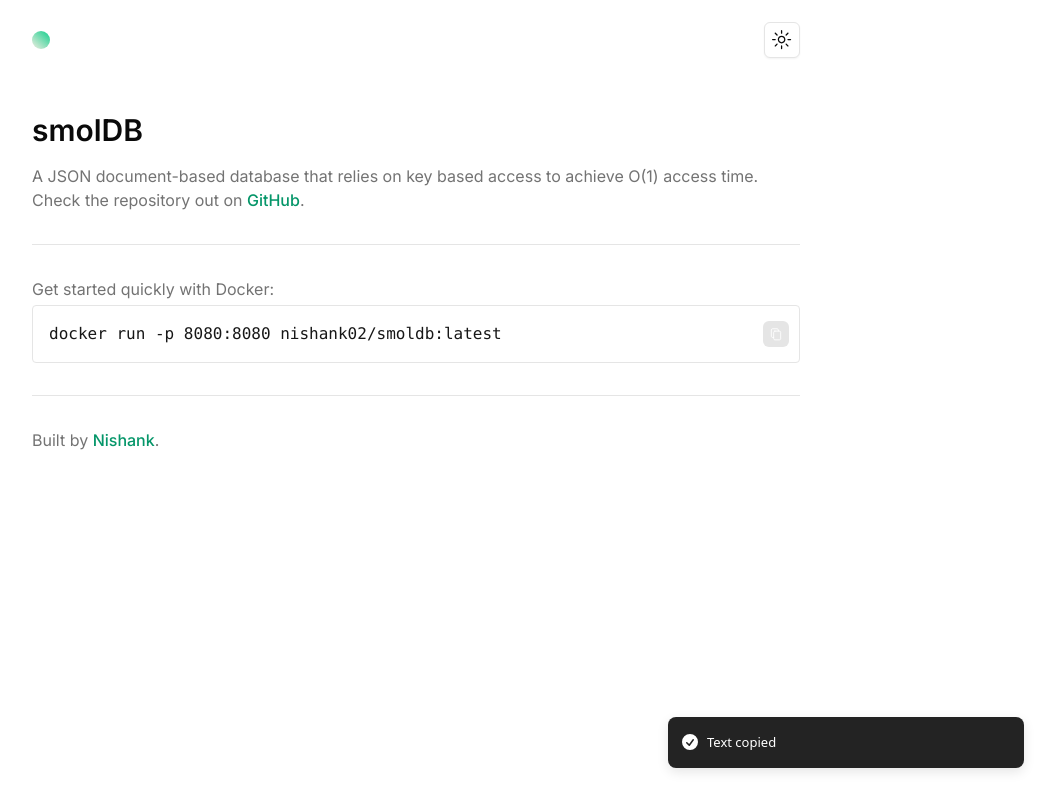
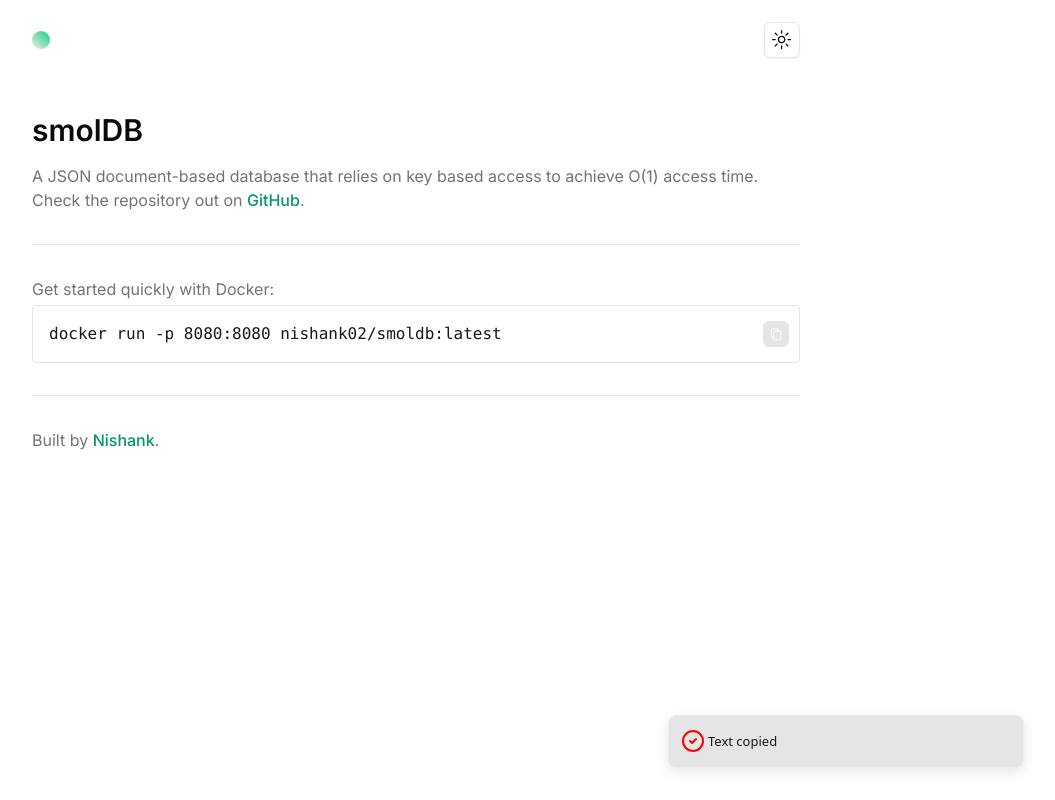
Before and after one commit to theMillenniumFalcon/smolDB, a Next.js app in the folder web/: page / in a window 1280 px wide. Both pictures are taken after a click on the button "Copy code". Shown: the whole page, without its empty margins (224-1279 px from the left). Built offline with nearby package versions, Linux system fonts and the light colour scheme.

Commit message:
changed ui

```diff
--- a/web/src/app/layout.tsx
+++ b/web/src/app/layout.tsx
@@ -7,6 +7,7 @@
 
 import { ThemeProvider } from "@/lib/theme/themeProvider"
 import { ModeToggle } from "@/components/theme/toggle"
+import { SuccessIcon } from "@/components/icons/successIcon"
 
 const inter = Inter({ subsets: ["latin"] })
 
@@ -40,11 +41,13 @@
               {children}
               <Toaster
                 toastOptions={{
-                  style: {
-                    background: '#232323',
-                    color: 'white',
-                    border: '#232323'
+                  classNames: {
+                    toast: 'bg-border',
+                    title: 'text-secondary-foreground',
                   },
+                }}
+                icons={{
+                  success: <SuccessIcon />,
                 }}
               />
             </div>
--- a/web/src/components/docker.tsx
+++ b/web/src/components/docker.tsx
@@ -24,7 +24,7 @@
 
   return (
     <div className="border border-border px-1 rounded mt-1 cursor-copy" onClick={onCopy}>
-        <code className="block whitespace-pre-wrap break-all px-3 pr-[62px] rounded text-sm md:text-base relative h-auto items-center text-white">
+        <code className="block whitespace-pre-wrap break-all px-3 pr-[62px] rounded text-sm md:text-base relative h-auto items-center">
                 <div className="my-4 text-secondary-foreground">
                     {`docker run -p 8080:8080 nishank02/smoldb:latest`}
                 </div>
--- /dev/null
+++ b/web/src/components/icons/successIcon.tsx
@@ -0,0 +1,15 @@
+export function SuccessIcon() {
+    return (
+        <svg
+            xmlns="http://www.w3.org/2000/svg"
+            width="24" height="24" viewBox="0 0 24 24"
+            fill="none" stroke="red"
+            stroke-width="2" stroke-linecap="round"
+            stroke-linejoin="round"
+            className="lucide lucide-circle-check"
+        >
+            <circle cx="12" cy="12" r="10" />
+            <path d="m9 12 2 2 4-4" />
+        </svg>
+    )
+}
```
